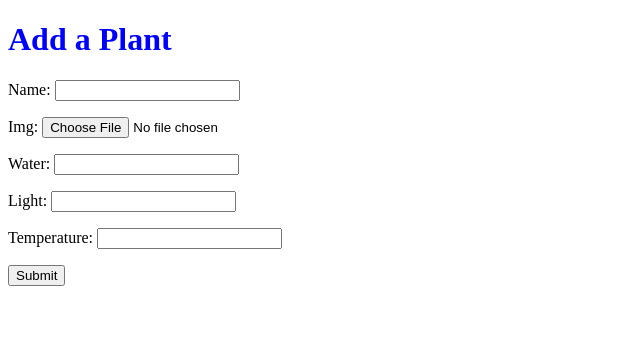
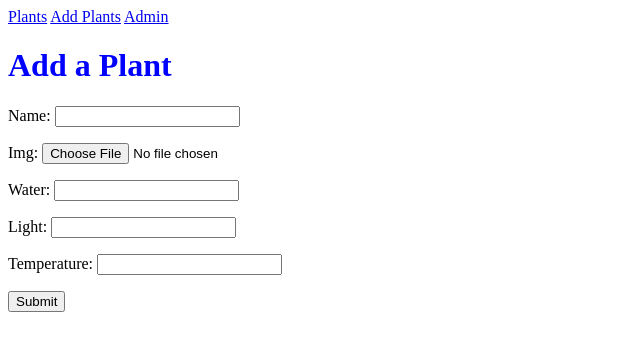
Before and after one commit to janiceh94/PlantStation, a Django app: page /plants/new/ in a window 1280 px wide. Shown: the top 351 px of the page, without its empty margins (0-640 px from the left). Run offline with Django 4.2, Linux system fonts and the light colour scheme.

Commit message:
added nav bar

```diff
--- a/main_app/templates/base.html
+++ b/main_app/templates/base.html
@@ -14,6 +14,11 @@
    </title>
 </head>
 <body>
+    <nav>
+        <a href = '/plants/'>Plants</a>
+        <a href = '/plants/new/'>Add Plants</a>
+        <a href = '/admin'>Admin</a>
+    </nav>
    {% block body %}
    {% endblock %}
 </body>
```
